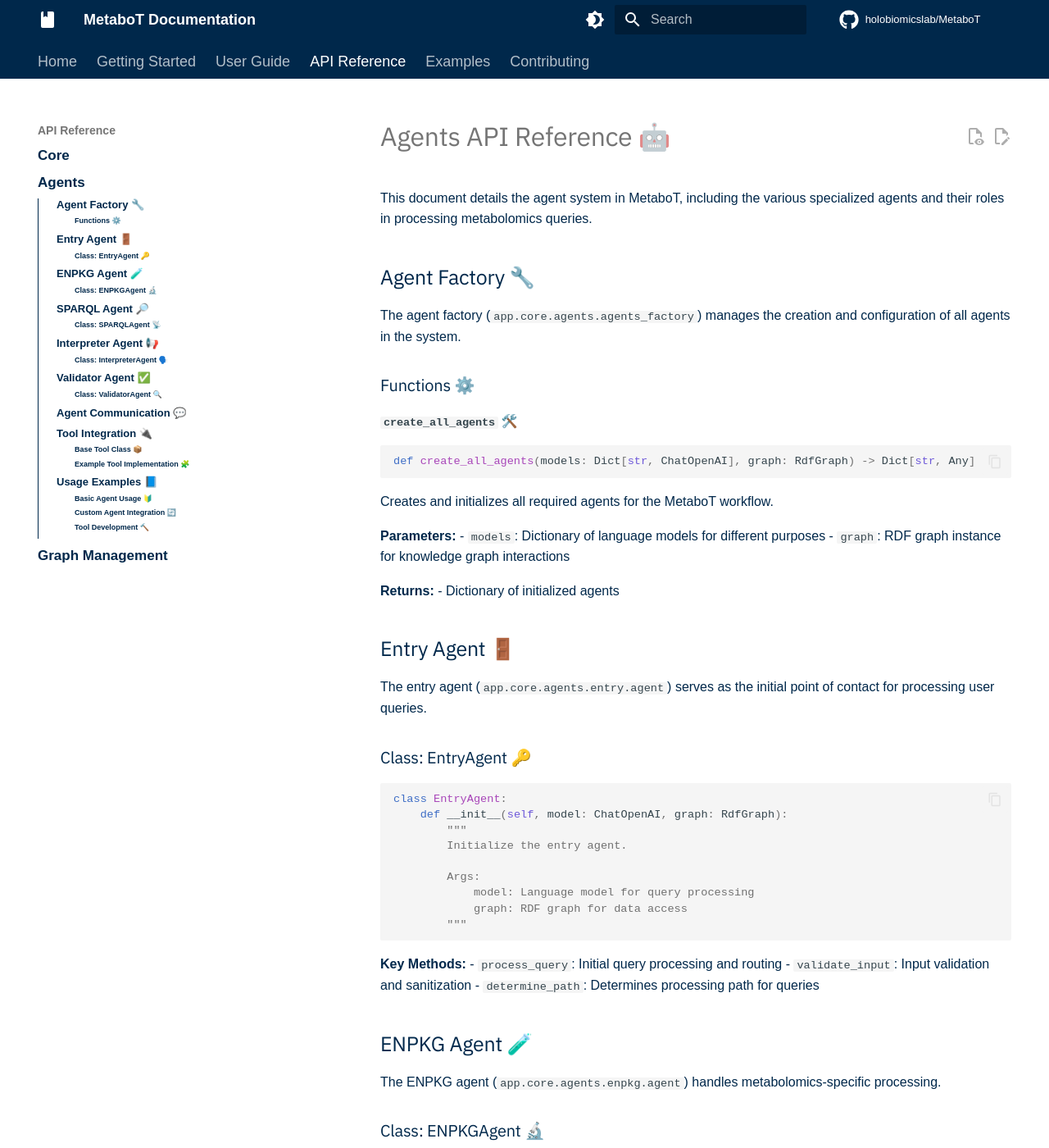
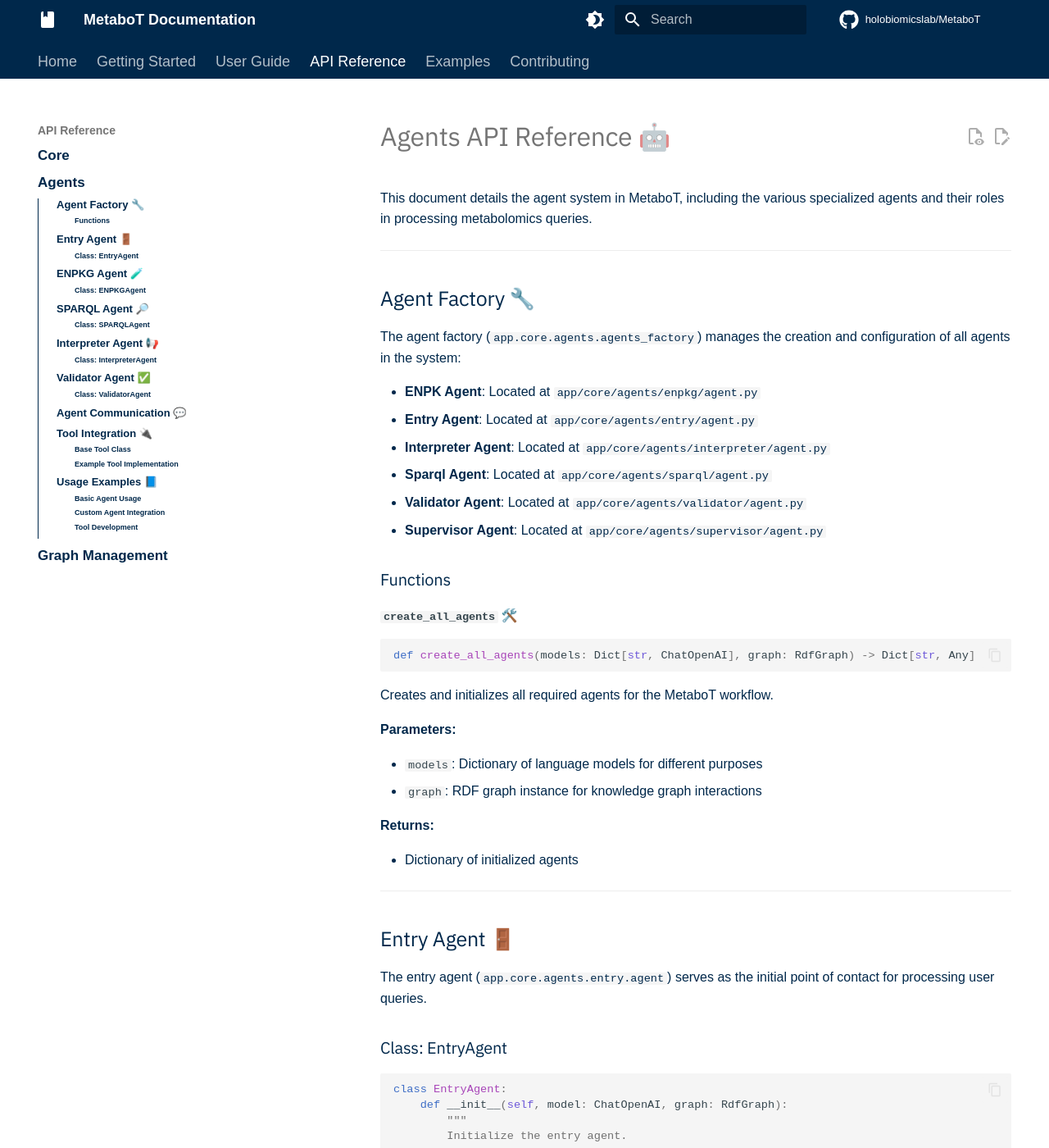
Before and after one commit to HolobiomicsLab/MetaboT, an MkDocs documentation site: the page built from docs/api-reference/agents.md, in a window 1280 px wide and 1400 px high. Shown: the whole window at 82% size. Built offline with MkDocs 1.6.1 and Material for MkDocs 9.7.7, drawn with Linux system fonts in a browser that asks for light colours; some web fonts are replaced; comment, search, counter and statistics services are not loaded; some of the changed text lies outside the part shown.

Commit message:
Docs agents

````diff
--- a/docs/api-reference/agents.md
+++ b/docs/api-reference/agents.md
@@ -2,11 +2,19 @@
 
 This document details the agent system in MetaboT, including the various specialized agents and their roles in processing metabolomics queries.
 
+---
 ## Agent Factory 🔧
 
-The agent factory (`app.core.agents.agents_factory`) manages the creation and configuration of all agents in the system.
+The agent factory ([`app.core.agents.agents_factory`](https://github.com/HolobiomicsLab/MetaboT/blob/main/app/core/agents/agents_factory.py)) manages the creation and configuration of all agents in the system:
 
-### Functions ⚙️
+- **ENPK Agent**: Located at [`app/core/agents/enpkg/agent.py`](https://github.com/holobiomicslab/MetaboT/blob/main/app/core/agents/enpkg/agent.py)
+- **Entry Agent**: Located at [`app/core/agents/entry/agent.py`](https://github.com/holobiomicslab/MetaboT/blob/main/app/core/agents/entry/agent.py)
+- **Interpreter Agent**: Located at [`app/core/agents/interpreter/agent.py`](https://github.com/holobiomicslab/MetaboT/blob/main/app/core/agents/interpreter/agent.py)
+- **Sparql Agent**: Located at [`app/core/agents/sparql/agent.py`](https://github.com/holobiomicslab/MetaboT/blob/main/app/core/agents/sparql/agent.py)
+- **Validator Agent**: Located at [`app/core/agents/validator/agent.py`](https://github.com/holobiomicslab/MetaboT/blob/main/app/core/agents/validator/agent.py)
+- **Supervisor Agent**: Located at [`app/core/agents/supervisor/agent.py`](https://github.com/holobiomicslab/MetaboT/blob/main/app/core/agents/supervisor/agent.py)
+
+### Functions
 
 #### `create_all_agents` 🛠️
 
@@ -17,17 +25,20 @@
 Creates and initializes all required agents for the MetaboT workflow.
 
 **Parameters:**
+
 - `models`: Dictionary of language models for different purposes
 - `graph`: RDF graph instance for knowledge graph interactions
 
 **Returns:**
+
 - Dictionary of initialized agents
 
+---
 ## Entry Agent 🚪
 
-The entry agent (`app.core.agents.entry.agent`) serves as the initial point of contact for processing user queries.
+The entry agent ([`app.core.agents.entry.agent`](https://github.com/HolobiomicsLab/MetaboT/blob/main/app/core/agents/entry/agent.py)) serves as the initial point of contact for processing user queries.
 
-### Class: EntryAgent 🔑
+### Class: EntryAgent
 
 ```python
 class EntryAgent:
@@ -42,15 +53,17 @@
 ```
 
 **Key Methods:**
+
 - `process_query`: Initial query processing and routing
 - `validate_input`: Input validation and sanitization
 - `determine_path`: Determines processing path for queries
 
+---
 ## ENPKG Agent 🧪
 
-The ENPKG agent (`app.core.agents.enpkg.agent`) handles metabolomics-specific processing.
+The ENPKG agent ([`app.core.agents.enpkg.agent`](https://github.com/HolobiomicsLab/MetaboT/blob/main/app/core/agents/enpkg/agent.py)) handles metabolomics-specific processing.
 
-### Class: ENPKGAgent 🔬
+### Class: ENPKGAgent
 
 ```python
 class ENPKGAgent:
@@ -61,16 +74,18 @@
 ```
 
 **Tools:**
+
 - `tool_chemicals`: Chemical structure analysis
 - `tool_smiles`: SMILES notation processing
 - `tool_target`: Target analysis
 - `tool_taxon`: Taxonomic processing
 
+---
 ## SPARQL Agent 🔎
 
-The SPARQL agent (`app.core.agents.sparql.agent`) manages interactions with the knowledge graph.
+The SPARQL agent ([`app.core.agents.sparql.agent`](https://github.com/HolobiomicsLab/MetaboT/blob/main/app/core/agents/sparql/agent.py)) manages interactions with the knowledge graph.
 
-### Class: SPARQLAgent 📡
+### Class: SPARQLAgent
 
 ```python
 class SPARQLAgent:
@@ -81,15 +96,17 @@
 ```
 
 **Key Components:**
+
 - `tool_sparql`: SPARQL query execution
 - `tool_merge_result`: Result merging and processing
 - `tool_wikidata_query`: Wikidata integration
 
+---
 ## Interpreter Agent 📢
 
-The interpreter agent (`app.core.agents.interpreter.agent`) processes and formats query results.
+The interpreter agent ([`app.core.agents.interpreter.agent`](https://github.com/HolobiomicsLab/MetaboT/blob/main/app/core/agents/interpreter/agent.py)) processes and formats query results.
 
-### Class: InterpreterAgent 🗣️
+### Class: InterpreterAgent
 
 ```python
 class InterpreterAgent:
@@ -100,15 +117,17 @@
 ```
 
 **Features:**
+
 - Natural language result formatting
 - Data visualization support
 - Result contextualization
 
+---
 ## Validator Agent ✅
 
-The validator agent (`app.core.agents.validator.agent`) ensures data quality and consistency.
+The validator agent ([`app.core.agents.validator.agent`](https://github.com/HolobiomicsLab/MetaboT/blob/main/app/core/agents/validator/agent.py)) ensures data quality and consistency.
 
-### Class: ValidatorAgent 🔍
+### Class: ValidatorAgent
 
 ```python
 class ValidatorAgent:
@@ -119,10 +138,12 @@
 ```
 
 **Validation Types:**
+
 - Data consistency checks
 - Result validation
 - Error detection
 
+---
 ## Agent Communication 💬
 
 Agents communicate through a structured message passing system:
@@ -137,11 +158,12 @@
         self.metadata = metadata
 ```
 
+---
 ## Tool Integration 🔌
 
 Each agent can integrate specialized tools:
 
-### Base Tool Class 📦
+### Base Tool Class
 
 ```python
 class BaseTool:
@@ -156,7 +178,7 @@
         raise NotImplementedError
 ```
 
-### Example Tool Implementation 🧩
+### Example Tool Implementation
 
 ```python
 class ChemicalStructureTool(BaseTool):
@@ -174,9 +196,10 @@
         pass
 ```
 
+---
 ## Usage Examples 📘
 
-### Basic Agent Usage 🔰
+### Basic Agent Usage
 
 ```python
 from app.core.agents.agents_factory import create_all_agents
@@ -197,7 +220,7 @@
 result = entry_agent.process_query("Your query here")
 ```
 
-### Custom Agent Integration 🔄
+### Custom Agent Integration
 
 ```python
 class CustomAgent:
@@ -219,7 +242,7 @@
 agents['custom'] = CustomAgent(models['llm'], graph)
 ```
 
-### Tool Development 🔨
+### Tool Development
 
 ```python
 class CustomTool(BaseTool):
````
